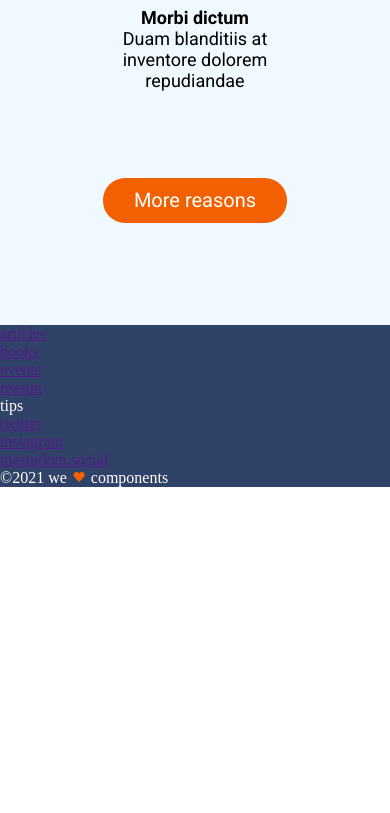
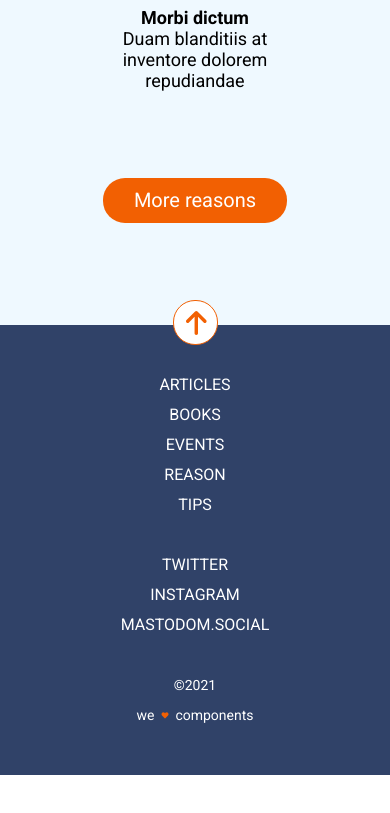
Before and after one commit to Adalab/modulo-1-evaluacion-final-taniamg, a website: page src/html/index.html in a window 390 px wide. Shown: the part 1629-2442 px from the top of the page. Before the commit the page ends 2116 px from the top, so only its background shows below. Drawn offline with nearby package versions, Linux system fonts and the light colour scheme; files that its build step writes are made by us from their sources; files whose address does not match are found by name.

Commit message:
upload mobile version

```diff
--- a/src/html/partials/footer.html
+++ b/src/html/partials/footer.html
@@ -1,22 +1,36 @@
 <footer class="footer__container">
-  <div></div>
-  <nav class="footer__links">
-    <ul>
-      <li><a href="">articles</a></li>
-      <li><a href="">books</a></li>
-      <li><a href="">events</a></li>
-      <li><a href="">reason</a></li>
-      <li>tips</li>
+  <div class="footer__button">
+    <a href="#">
+      <img
+        class="footer__button--up"
+        src="./assets/images/ico-arrow.svg"
+        alt="down"
+      />
+    </a>
+  </div>
+
+  <nav>
+    <ul class="footer__container--links">
+      <li><a class="footer__container--link--style" href="">articles</a></li>
+      <li><a class="footer__container--link--style" href="">books</a></li>
+      <li><a class="footer__container--link--style" href="">events</a></li>
+      <li><a class="footer__container--link--style" href="">reason</a></li>
+      <li><a class="footer__container--link--style" href="">tips</a></li>
     </ul>
   </nav>
-  <nav class="footer__socials">
-    <ul>
-      <li><a href="">twitter</a></li>
-      <li><a href="">instagram</a></li>
-      <li><a href="">mastodom.social</a></li>
+  <nav>
+    <ul class="footer__container--socials">
+      <li><a class="footer__container--socials--style" href="">twitter</a></li>
+      <li>
+        <a class="footer__container--socials--style" href="">instagram</a>
+      </li>
+      <li>
+        <a class="footer__container--socials--style" href="">mastodom.social</a>
+      </li>
     </ul>
   </nav>
   <div class="footer__copy">
-    <p>&copy;2021 we <i class="fas fa-heart heart"></i> components</p>
+    <p class="footer__copy--text">&copy;2021</p>
+    <p>we <i class="fas fa-heart heart"></i> components</p>
   </div>
 </footer>
--- a/src/scss/layout/_footer.scss
+++ b/src/scss/layout/_footer.scss
@@ -1,8 +1,60 @@
 .footer__container {
   background-color: $fondo-footer;
+  height: 100%;
+  display: flex;
+  flex-direction: column;
+  justify-content: center;
+  align-items: center;
+  text-align: center;
+  margin-bottom: 45px;
   color: white;
+  line-height: 30px;
+}
+.footer__button {
+  width: 45px;
+  height: 45px;
+  border-radius: 22px;
+  background-color: white;
+  border: solid 1px $main-buttoncolor;
+  transform: translateY(-25px);
+  justify-content: center;
+}
+.footer__button--up {
+  margin: 10px 12px 10px 12px;
+}
+.footer__container--links {
+  margin: 0 123px 30px 123px;
+  font-family: $font-family;
+  color: white;
+  list-style-type: none;
+}
+.footer__container--link--style {
+  text-decoration: none;
+  color: white;
+  font-size: 16px;
+  text-transform: uppercase;
+}
+.footer__container--socials {
+  margin: 0 90px 30px 90px;
+  list-style-type: none;
+  font-family: $font-family;
+}
+.footer__container--socials--style {
+  text-decoration: none;
+  color: white;
+  font-size: 16px;
+  text-transform: uppercase;
+}
+.footer__copy {
+  margin-bottom: 45px;
+  font-size: 14px;
+  font-family: $font-family;
+}
+.footer__copy--text {
+  display: flex;
+  justify-content: center;
 }
 .heart {
   color: $main-buttoncolor;
-  transform: scale(0.7);
+  transform: scale(0.5);
 }
--- a/src/scss/layout/_main.scss
+++ b/src/scss/layout/_main.scss
@@ -6,10 +6,10 @@
   padding: 0 15px 60px 15px;
   background-color: $fondo-main;
   font-family: $font-family;
-  text-align: center;
   align-items: center;
   grid-template-columns: 1fr 2fr 1fr;
   grid-template-rows: 1fr 1fr 1fr 1fr 1fr;
+  justify-content: center;
 }
 .reason__container--title {
   font-size: 24px;
@@ -49,6 +49,7 @@
   border-radius: 22px;
   background-color: $main-buttoncolor;
   padding: 10px 29px 0 29px;
+  align-items: center;
 }
 .reason__button--link {
   color: white;
```
